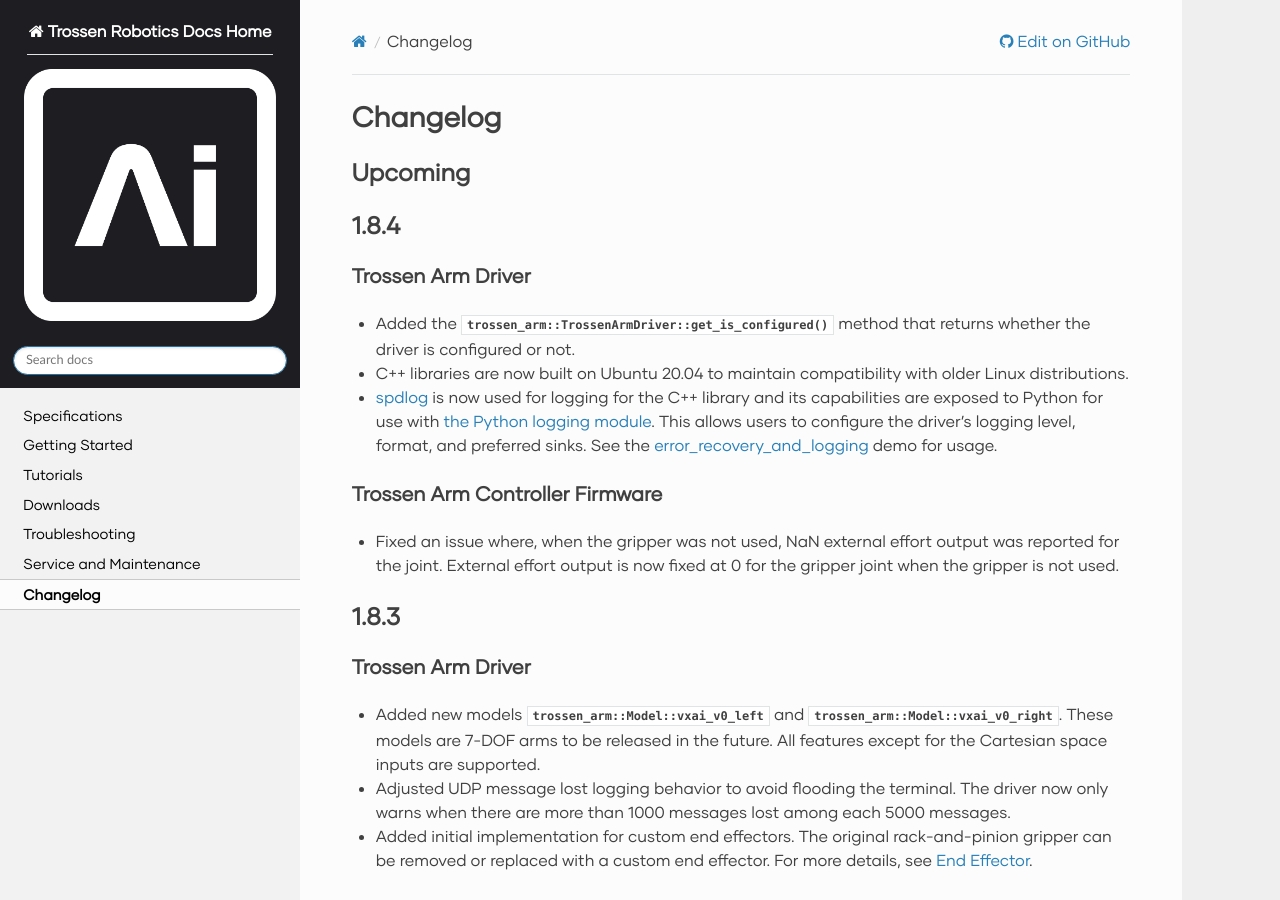
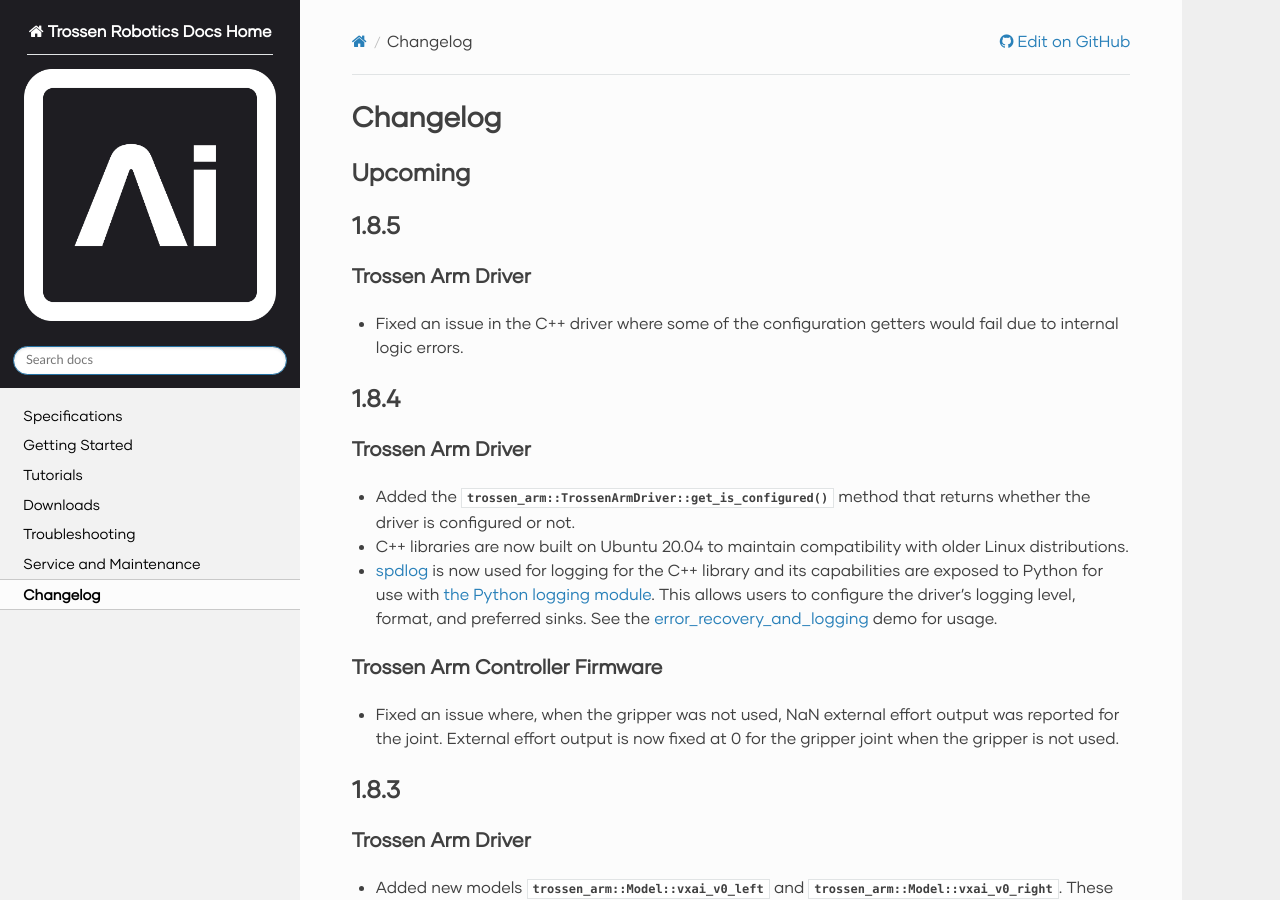
Before and after one commit to TrossenRobotics/trossen_arm, a Sphinx documentation site: the page built from docs/changelog.rst, in a window 1280 px wide and 900 px high. Built offline with Sphinx 7.4.7 and the Read the Docs theme 3.1.0, drawn with Linux system fonts in a browser that asks for light colours; some web fonts are replaced; pages that are not in the unit, such as notebooks, are missing from menus.

Commit message:
add driver 1.8.5 changelog

```diff
--- a/docs/changelog.rst
+++ b/docs/changelog.rst
@@ -4,6 +4,14 @@ Changelog
 
 Upcoming
 ========
+
+1.8.5
+=====
+
+Trossen Arm Driver
+------------------
+
+- Fixed an issue in the C++ driver where some of the configuration getters would fail due to internal logic errors.
 
 1.8.4
 =====
```
